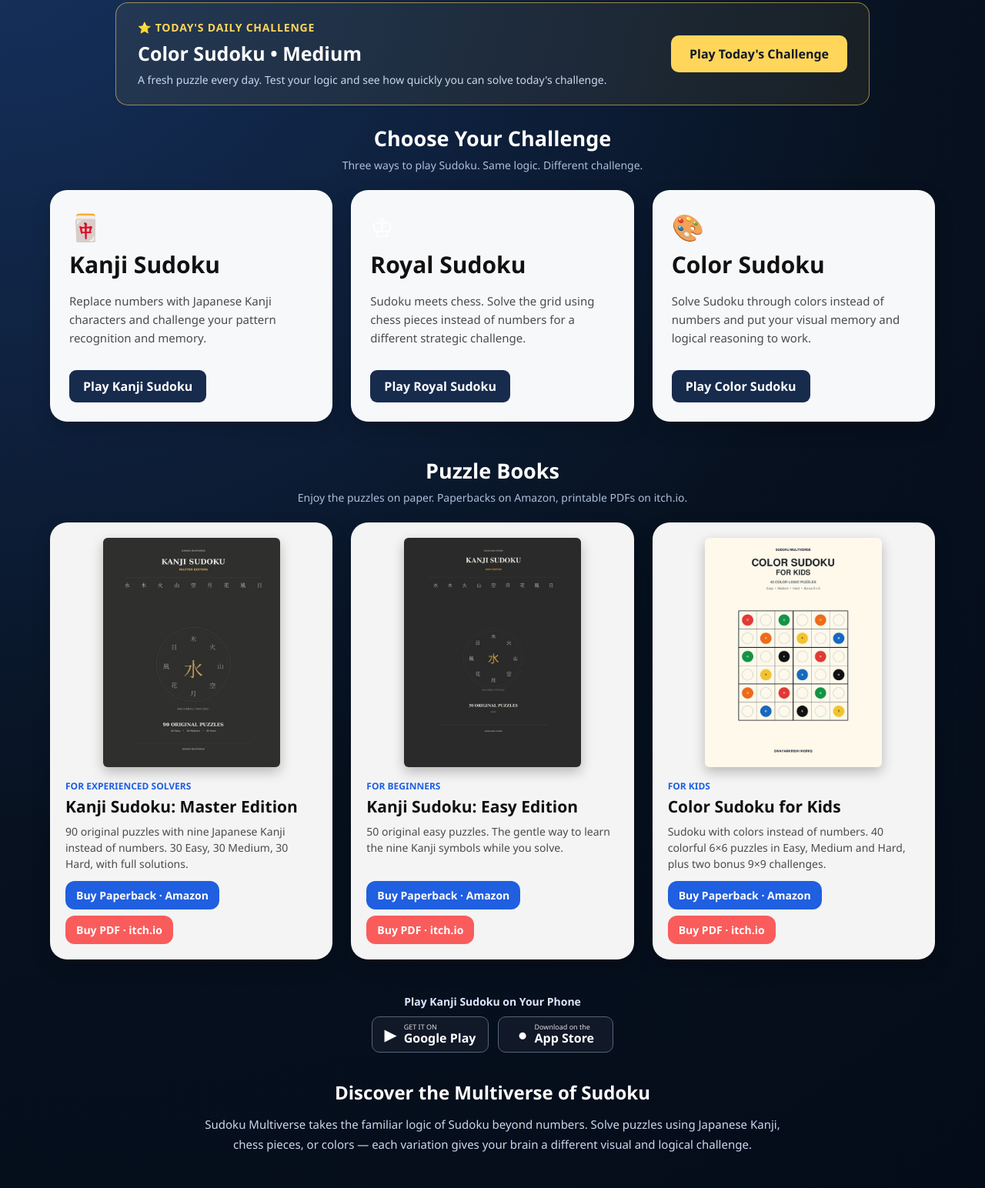
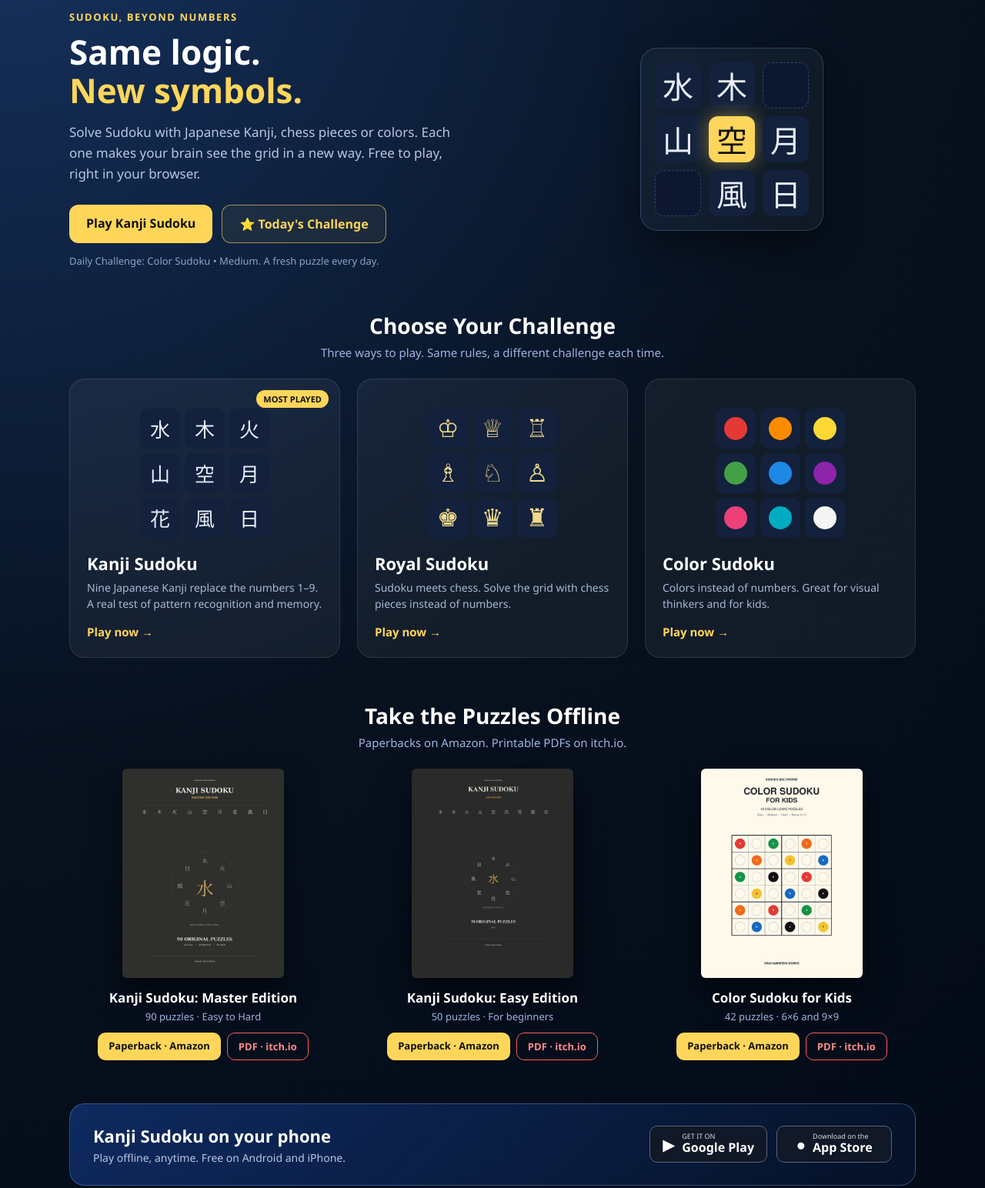
Before and after one commit to phanimkumar/kanji-sudoku, a plain HTML site: page index.html in a window 1280 px wide. Shown: the part 120-1664 px from the top of the page at 77% size. Drawn offline with Linux system fonts and the light colour scheme.

Commit message:
Add files via upload

```diff
--- a/index.html
+++ b/index.html
@@ -26,17 +26,88 @@
     gtag('config', 'G-TTLG5QWZY1');
   </script>
   <style>
-    .book-grid { display:grid; grid-template-columns:repeat(auto-fit,minmax(240px,1fr)); gap:24px; margin:0 auto 40px; }
-    .book-card { background:#f4f4f4; border-radius:22px; padding:20px; box-shadow:0 10px 24px rgba(0,0,0,0.18); display:flex; flex-direction:column; text-align:left; transition:transform .2s; }
-    .book-card:hover { transform:translateY(-5px); }
-    .book-cover { display:block; width:100%; max-width:230px; height:auto; aspect-ratio:600/776; margin:0 auto; border-radius:6px; box-shadow:0 6px 16px rgba(0,0,0,0.25); background:#ddd; }
-    .book-tag { font-size:12px; font-weight:700; color:#1f5fe0; margin:16px 0 4px; }
-    .book-card h3 { color:#111; font-size:21px; margin:0 0 8px; }
-    .book-card p { color:#4b4b4b; font-size:14px; line-height:1.5; margin:0 0 12px; flex-grow:1; }
-    .book-buttons { display:flex; flex-wrap:wrap; gap:8px; }
-    .book-buttons .play-btn { margin-top:0; font-size:14px; padding:9px 14px; }
-    .play-btn.pdf-btn { background:#fa5c5c; }
-    .play-btn.pdf-btn:hover { background:#ff7676; }
+    /* ===== HOME PAGE (v2) ===== */
+    .h-wrap { max-width:1100px; margin:0 auto; text-align:left; }
+    .h-section { margin:56px 0; }
+    .h-head { text-align:center; margin-bottom:24px; }
+    .h-head h2 { font-size:28px; margin:0 0 6px; color:#fff; }
+    .h-head p { margin:0; color:#9db5df; font-size:15px; }
+
+    /* Hero */
+    .h-hero { display:grid; grid-template-columns:1.2fr 1fr; gap:48px; align-items:center; margin:36px 0 20px; }
+    .h-eyebrow { color:#ffd65a; font-size:13px; font-weight:700; letter-spacing:.12em; }
+    .h-hero h2 { font-size:44px; line-height:1.12; margin:12px 0 16px; color:#fff; }
+    .h-hero h2 span { color:#ffd65a; }
+    .h-hero p { color:#b8c7e3; font-size:17px; line-height:1.6; margin:0 0 26px; max-width:520px; }
+    .h-cta { display:flex; flex-wrap:wrap; gap:12px; }
+    .h-btn { display:inline-block; padding:13px 22px; border-radius:12px; font-weight:700; font-size:16px; text-decoration:none; transition:transform .15s, background .15s; }
+    .h-btn:hover { transform:translateY(-2px); }
+    .h-btn-gold { background:#ffd65a; color:#111 !important; }
+    .h-btn-ghost { border:1px solid rgba(255,214,90,.6); color:#ffd65a !important; background:rgba(255,214,90,.06); }
+    .h-daily-note { margin-top:14px; font-size:13px; color:#8ea3c7; }
+
+    .h-board { display:grid; grid-template-columns:repeat(3,1fr); gap:10px; max-width:340px; margin:0 auto; padding:18px; border-radius:22px;
+               background:rgba(255,255,255,.04); border:1px solid rgba(111,177,255,.25); box-shadow:0 20px 50px rgba(0,0,0,.45); }
+    .h-board div { aspect-ratio:1; display:flex; align-items:center; justify-content:center; font-size:40px; color:#e8eefc;
+                   background:#13213d; border-radius:12px; font-family:"Yu Mincho","Hiragino Mincho ProN","Noto Serif JP",serif; }
+    .h-board .on { background:#ffd65a; color:#111; box-shadow:0 0 24px rgba(255,214,90,.45); }
+    .h-board .dim { color:transparent; background:#0d1830; border:1px dashed rgba(111,177,255,.3); }
+
+    /* Game cards */
+    .h-games { display:grid; grid-template-columns:repeat(3,1fr); gap:22px; }
+    .h-game { position:relative; display:block; text-decoration:none; border-radius:20px; padding:22px; background:rgba(255,255,255,.05);
+              border:1px solid rgba(255,255,255,.1); transition:transform .2s, border-color .2s; }
+    .h-game:hover { transform:translateY(-6px); border-color:#ffd65a; }
+    .h-badge { position:absolute; top:14px; right:14px; background:#ffd65a; color:#111; font-size:11px; font-weight:800; padding:4px 9px; border-radius:20px; }
+    .h-mini { display:grid; grid-template-columns:repeat(3,52px); gap:6px; justify-content:center; padding:16px 0 18px; }
+    .h-mini span { width:52px; height:52px; display:flex; align-items:center; justify-content:center; border-radius:10px; background:#13213d; font-size:26px; color:#e8eefc; }
+    .h-mini.kanji span { font-family:"Yu Mincho","Hiragino Mincho ProN","Noto Serif JP",serif; }
+    .h-mini.royal span { font-size:32px; color:#f3d98b; font-variant-emoji:text; font-family:"Segoe UI Symbol","DejaVu Sans",serif; }
+    .h-mini.color span i { width:30px; height:30px; border-radius:50%; display:block; }
+    .h-game h3 { color:#fff; font-size:22px; margin:0 0 6px; }
+    .h-game p { color:#a9b9d6; font-size:14px; line-height:1.55; margin:0 0 14px; }
+    .h-play { color:#ffd65a; font-weight:700; font-size:15px; }
+
+    /* Books */
+    .h-books { display:grid; grid-template-columns:repeat(3,1fr); gap:28px; }
+    .h-book { text-align:center; }
+    .h-book img { width:100%; max-width:210px; height:auto; aspect-ratio:600/776; display:block; margin:0 auto 14px; border-radius:6px;
+                  box-shadow:0 18px 40px rgba(0,0,0,.55); transition:transform .2s; }
+    .h-book a:hover img { transform:translateY(-6px) rotate(-1deg); }
+    .h-book h3 { color:#fff; font-size:17px; margin:0 0 4px; }
+    .h-book .tag { color:#9db5df; font-size:13px; margin:0 0 12px; }
+    .h-book-btns { display:flex; justify-content:center; flex-wrap:wrap; gap:8px; }
+    .h-small { padding:8px 14px; font-size:13px; border-radius:10px; font-weight:700; text-decoration:none; }
+    .h-small.amz { background:#ffd65a; color:#111 !important; }
+    .h-small.pdf { border:1px solid #fa5c5c; color:#ff8a8a !important; }
+
+    /* App band */
+    .h-app { display:flex; align-items:center; justify-content:space-between; gap:24px; flex-wrap:wrap; padding:26px 30px; border-radius:20px;
+             background:linear-gradient(135deg,rgba(31,95,224,.35),rgba(31,95,224,.08)); border:1px solid rgba(111,177,255,.35); }
+    .h-app h3 { margin:0 0 4px; font-size:22px; color:#fff; }
+    .h-app p { margin:0; color:#b8c7e3; font-size:14px; }
+    .h-app .store-buttons { margin:0; }
+
+    /* Articles */
+    .h-reads { display:grid; grid-template-columns:repeat(3,1fr); gap:18px; }
+    .h-read { display:block; text-decoration:none; padding:20px; border-radius:16px; background:rgba(255,255,255,.04); border:1px solid rgba(255,255,255,.08); transition:border-color .2s; }
+    .h-read:hover { border-color:#6fb1ff; }
+    .h-read strong { display:block; color:#fff; font-size:16px; margin-bottom:6px; }
+    .h-read span { color:#a9b9d6; font-size:14px; line-height:1.5; }
+    .h-read em { display:block; margin-top:10px; color:#6fb1ff; font-style:normal; font-weight:600; font-size:14px; }
+
+    @media (max-width:820px) {
+      .h-hero { grid-template-columns:1fr; text-align:center; gap:28px; }
+      .h-hero h2 { font-size:32px; }
+      .h-hero p { margin-left:auto; margin-right:auto; }
+      .h-cta { justify-content:center; }
+      .h-board { max-width:260px; }
+      .h-board div { font-size:30px; }
+      .h-games, .h-books, .h-reads { grid-template-columns:1fr; }
+      .h-books { gap:40px; }
+      .h-app { justify-content:center; text-align:center; }
+      .h-section { margin:44px 0; }
+    }
   </style>
 </head>
 
@@ -47,15 +118,9 @@
 
     <!-- HEADER -->
     <div class="title-container">
-      <img src="logo.png"
-           class="app-logo"
-           alt="Sudoku Multiverse logo" />
-
-      <h1 class="game-title">
-        Sudoku Multiverse
-      </h1>
+      <img src="logo.png" class="app-logo" alt="Sudoku Multiverse logo" />
+      <h1 class="game-title">Sudoku Multiverse</h1>
     </div>
-
 
     <!-- NAVIGATION -->
     <div class="nav-links">
@@ -70,329 +135,192 @@
       <a href="/history-of-sudoku.html">📜 History</a>
     </div>
 
+    <div class="h-wrap">
 
-    <!-- DAILY CHALLENGE -->
-    <section class="daily-home">
-
-      <div class="daily-home-text">
-        <span class="daily-label">⭐ TODAY'S DAILY CHALLENGE</span>
-
-        <h2>Color Sudoku • Medium</h2>
-
+      <!-- HERO -->
+      <section class="h-hero">
+        <div>
+          <div class="h-eyebrow">SUDOKU, BEYOND NUMBERS</div>
+          <h2>Same logic.<br><span>New symbols.</span></h2>
           <p>
-          A fresh puzzle every day. Test your logic and see how quickly
-          you can solve today's challenge.
+            Solve Sudoku with Japanese Kanji, chess pieces or colors. Each one makes
+            your brain see the grid in a new way. Free to play, right in your browser.
           </p>
+          <div class="h-cta">
+            <a href="/kanji.html" class="h-btn h-btn-gold">Play Kanji Sudoku</a>
+            <a href="/Color.html?daily=1" class="h-btn h-btn-ghost" onclick="trackDailyChallenge()">⭐ Today's Challenge</a>
+          </div>
+          <div class="h-daily-note">Daily Challenge: Color Sudoku • Medium. A fresh puzzle every day.</div>
         </div>
 
-      <a href="/Color.html?daily=1"
-         class="daily-play-btn"
-         onclick="trackDailyChallenge()">
-        Play Today's Challenge
-      </a>
-
+        <div class="h-board" aria-hidden="true">
+          <div>水</div><div>木</div><div class="dim">火</div>
+          <div>山</div><div class="on">空</div><div>月</div>
+          <div class="dim">花</div><div>風</div><div>日</div>
+        </div>
       </section>
 
 
-    <!-- GAME SELECTION -->
-    <section class="games-section">
+      <!-- GAMES -->
+      <section class="h-section">
+        <div class="h-head">
+          <h2>Choose Your Challenge</h2>
+          <p>Three ways to play. Same rules, a different challenge each time.</p>
+        </div>
 
-      <h2 class="section-title">Choose Your Challenge</h2>
+        <div class="h-games">
 
-      <p class="section-subtitle">
-        Three ways to play Sudoku. Same logic. Different challenge.
-      </p>
+          <a href="/kanji.html" class="h-game">
+            <span class="h-badge">MOST PLAYED</span>
+            <div class="h-mini kanji"><span>水</span><span>木</span><span>火</span><span>山</span><span>空</span><span>月</span><span>花</span><span>風</span><span>日</span></div>
+            <h3>Kanji Sudoku</h3>
+            <p>Nine Japanese Kanji replace the numbers 1–9. A real test of pattern recognition and memory.</p>
+            <span class="h-play">Play now →</span>
+          </a>
 
+          <a href="/Royal.html" class="h-game">
+            <div class="h-mini royal"><span>♔</span><span>♕</span><span>♖</span><span>♗</span><span>♘&#xFE0E;</span><span>♙</span><span>♚</span><span>♛</span><span>♜</span></div>
+            <h3>Royal Sudoku</h3>
+            <p>Sudoku meets chess. Solve the grid with chess pieces instead of numbers.</p>
+            <span class="h-play">Play now →</span>
+          </a>
 
-      <div class="game-list">
-
-        <!-- KANJI -->
-        <div class="game-card home-game-card">
-
-          <div class="game-card-icon">🀄</div>
-
-          <h3>Kanji Sudoku</h3>
-
-          <p>
-            Replace numbers with Japanese Kanji characters and challenge
-            your pattern recognition and memory.
-          </p>
-
-          <a href="/kanji.html" class="play-btn">
-            Play Kanji Sudoku
+          <a href="/Color.html" class="h-game">
+            <div class="h-mini color">
+              <span><i style="background:#e53935"></i></span><span><i style="background:#fb8c00"></i></span><span><i style="background:#fdd835"></i></span>
+              <span><i style="background:#43a047"></i></span><span><i style="background:#1e88e5"></i></span><span><i style="background:#8e24aa"></i></span>
+              <span><i style="background:#ec407a"></i></span><span><i style="background:#00acc1"></i></span><span><i style="background:#f5f5f5"></i></span>
+            </div>
+            <h3>Color Sudoku</h3>
+            <p>Colors instead of numbers. Great for visual thinkers and for kids.</p>
+            <span class="h-play">Play now →</span>
           </a>
 
         </div>
-
-
-        <!-- ROYAL -->
-        <div class="game-card home-game-card">
-
-          <div class="game-card-icon">♔</div>
-
-          <h3>Royal Sudoku</h3>
-
-          <p>
-            Sudoku meets chess. Solve the grid using chess pieces instead
-            of numbers for a different strategic challenge.
-          </p>
-
-          <a href="/Royal.html" class="play-btn">
-            Play Royal Sudoku
-          </a>
-
-        </div>
-
-
-        <!-- COLOR -->
-        <div class="game-card home-game-card">
-
-          <div class="game-card-icon">🎨</div>
-
-          <h3>Color Sudoku</h3>
-
-          <p>
-            Solve Sudoku through colors instead of numbers and put your
-            visual memory and logical reasoning to work.
-          </p>
-
-          <a href="/Color.html" class="play-btn">
-            Play Color Sudoku
-          </a>
-
-        </div>
-
-      </div>
-
       </section>
 
 
-    <!-- PUZZLE BOOKS -->
-    <section class="games-section">
+      <!-- BOOKS -->
+      <section class="h-section">
+        <div class="h-head">
+          <h2>Take the Puzzles Offline</h2>
+          <p>Paperbacks on Amazon. Printable PDFs on itch.io.</p>
+        </div>
 
-      <h2 class="section-title">Puzzle Books</h2>
+        <div class="h-books">
 
-      <p class="section-subtitle">
-        Enjoy the puzzles on paper. Paperbacks on Amazon, printable PDFs on itch.io.
-      </p>
-
-      <div class="book-grid">
-
-        <div class="book-card">
+          <div class="h-book">
             <a href="https://www.amazon.com/dp/B0HFG8KLT1" target="_blank" rel="noopener noreferrer" onclick="trackBook('kanji_master','amazon_cover')">
-            <img src="/cover-kanji-master.jpg" class="book-cover" alt="Kanji Sudoku: Master Edition cover" loading="lazy" width="600" height="776">
+              <img src="/cover-kanji-master.jpg" alt="Kanji Sudoku: Master Edition cover" loading="lazy" width="600" height="776">
             </a>
-          <div class="book-tag">FOR EXPERIENCED SOLVERS</div>
             <h3>Kanji Sudoku: Master Edition</h3>
-          <p>90 original puzzles with nine Japanese Kanji instead of numbers. 30 Easy, 30 Medium, 30 Hard, with full solutions.</p>
-          <div class="book-buttons">
-            <a href="https://www.amazon.com/dp/B0HFG8KLT1" class="play-btn" target="_blank" rel="noopener noreferrer" onclick="trackBook('kanji_master','amazon')">Buy Paperback · Amazon</a>
-            <a href="https://sudokumultiverse.itch.io/kanji-sudoku-master-edition" class="play-btn pdf-btn" target="_blank" rel="noopener noreferrer" onclick="trackBook('kanji_master','itch')">Buy PDF · itch.io</a>
+            <div class="tag">90 puzzles · Easy to Hard</div>
+            <div class="h-book-btns">
+              <a href="https://www.amazon.com/dp/B0HFG8KLT1" class="h-small amz" target="_blank" rel="noopener noreferrer" onclick="trackBook('kanji_master','amazon')">Paperback · Amazon</a>
+              <a href="https://sudokumultiverse.itch.io/kanji-sudoku-master-edition" class="h-small pdf" target="_blank" rel="noopener noreferrer" onclick="trackBook('kanji_master','itch')">PDF · itch.io</a>
             </div>
           </div>
 
-        <div class="book-card">
+          <div class="h-book">
             <a href="https://www.amazon.com/dp/B0HPQLY6QF" target="_blank" rel="noopener noreferrer" onclick="trackBook('kanji_easy','amazon_cover')">
-            <img src="/cover-kanji-easy.jpg" class="book-cover" alt="Kanji Sudoku: Easy Edition cover" loading="lazy" width="600" height="776">
+              <img src="/cover-kanji-easy.jpg" alt="Kanji Sudoku: Easy Edition cover" loading="lazy" width="600" height="776">
             </a>
-          <div class="book-tag">FOR BEGINNERS</div>
             <h3>Kanji Sudoku: Easy Edition</h3>
-          <p>50 original easy puzzles. The gentle way to learn the nine Kanji symbols while you solve.</p>
-          <div class="book-buttons">
-            <a href="https://www.amazon.com/dp/B0HPQLY6QF" class="play-btn" target="_blank" rel="noopener noreferrer" onclick="trackBook('kanji_easy','amazon')">Buy Paperback · Amazon</a>
-            <a href="https://sudokumultiverse.itch.io/kanji-sudoku-easy-volume-1" class="play-btn pdf-btn" target="_blank" rel="noopener noreferrer" onclick="trackBook('kanji_easy','itch')">Buy PDF · itch.io</a>
+            <div class="tag">50 puzzles · For beginners</div>
+            <div class="h-book-btns">
+              <a href="https://www.amazon.com/dp/B0HPQLY6QF" class="h-small amz" target="_blank" rel="noopener noreferrer" onclick="trackBook('kanji_easy','amazon')">Paperback · Amazon</a>
+              <a href="https://sudokumultiverse.itch.io/kanji-sudoku-easy-volume-1" class="h-small pdf" target="_blank" rel="noopener noreferrer" onclick="trackBook('kanji_easy','itch')">PDF · itch.io</a>
             </div>
           </div>
 
-        <div class="book-card">
+          <div class="h-book">
             <a href="https://www.amazon.com/dp/B0HFG3HRWG" target="_blank" rel="noopener noreferrer" onclick="trackBook('color_kids','amazon_cover')">
-            <img src="/cover-color-kids.jpg" class="book-cover" alt="Color Sudoku for Kids cover" loading="lazy" width="600" height="776">
+              <img src="/cover-color-kids.jpg" alt="Color Sudoku for Kids cover" loading="lazy" width="600" height="776">
             </a>
-          <div class="book-tag">FOR KIDS</div>
             <h3>Color Sudoku for Kids</h3>
-          <p>Sudoku with colors instead of numbers. 40 colorful 6×6 puzzles in Easy, Medium and Hard, plus two bonus 9×9 challenges.</p>
-          <div class="book-buttons">
-            <a href="https://www.amazon.com/dp/B0HFG3HRWG" class="play-btn" target="_blank" rel="noopener noreferrer" onclick="trackBook('color_kids','amazon')">Buy Paperback · Amazon</a>
-            <a href="https://sudokumultiverse.itch.io/color-sudoku-for-kids" class="play-btn pdf-btn" target="_blank" rel="noopener noreferrer" onclick="trackBook('color_kids','itch')">Buy PDF · itch.io</a>
+            <div class="tag">42 puzzles · 6×6 and 9×9</div>
+            <div class="h-book-btns">
+              <a href="https://www.amazon.com/dp/B0HFG3HRWG" class="h-small amz" target="_blank" rel="noopener noreferrer" onclick="trackBook('color_kids','amazon')">Paperback · Amazon</a>
+              <a href="https://sudokumultiverse.itch.io/color-sudoku-for-kids" class="h-small pdf" target="_blank" rel="noopener noreferrer" onclick="trackBook('color_kids','itch')">PDF · itch.io</a>
             </div>
           </div>
 
         </div>
-
       </section>
 
 
-    <!-- APP DOWNLOADS -->
-    <section class="app-download-section">
-
-      <div class="download-heading">
-        Play Kanji Sudoku on Your Phone
+      <!-- APP -->
+      <section class="h-section">
+        <div class="h-app">
+          <div>
+            <h3>Kanji Sudoku on your phone</h3>
+            <p>Play offline, anytime. Free on Android and iPhone.</p>
           </div>
-
           <div class="store-buttons">
-
-        <a href="https://play.google.com/store/apps/details?id=com.swayamkrushi.kanjisudoku&pcampaignid=web_share"
-           target="_blank"
-           rel="noopener noreferrer"
-           class="store-btn google-store">
-
+            <a href="https://play.google.com/store/apps/details?id=com.swayamkrushi.kanjisudoku&pcampaignid=web_share" target="_blank" rel="noopener noreferrer" class="store-btn google-store">
               <span class="store-icon">▶</span>
-
-          <span>
-            <small>GET IT ON</small>
-            <strong>Google Play</strong>
-          </span>
-
+              <span><small>GET IT ON</small><strong>Google Play</strong></span>
             </a>
-
-
-        <a href="https://apps.apple.com/pl/app/kanji-sudoku/id6764883146"
-           target="_blank"
-           rel="noopener noreferrer"
-           class="store-btn apple-store">
-
+            <a href="https://apps.apple.com/pl/app/kanji-sudoku/id6764883146" target="_blank" rel="noopener noreferrer" class="store-btn apple-store">
               <span class="store-icon">●</span>
-
-          <span>
-            <small>Download on the</small>
-            <strong>App Store</strong>
-          </span>
-
+              <span><small>Download on the</small><strong>App Store</strong></span>
             </a>
-
           </div>
-
+        </div>
       </section>
 
 
-    <!-- SHORT INTRODUCTION -->
-    <section class="home-about">
-
-      <h2>Discover the Multiverse of Sudoku</h2>
-
-      <p>
-        Sudoku Multiverse takes the familiar logic of Sudoku beyond numbers.
-        Solve puzzles using Japanese Kanji, chess pieces, or colors — each
-        variation gives your brain a different visual and logical challenge.
-      </p>
-
+      <!-- ARTICLES -->
+      <section class="h-section">
+        <div class="h-head">
+          <h2>Explore Sudoku</h2>
+          <p>Short reads to help you solve faster.</p>
+        </div>
+        <div class="h-reads">
+          <a href="/sudoku-strategy-guide.html" class="h-read">
+            <strong>🧩 Sudoku Strategy Guide</strong>
+            <span>Solving techniques, from beginner basics to advanced strategies.</span>
+            <em>Read →</em>
+          </a>
+          <a href="/memory-and-concentration.html" class="h-read">
+            <strong>🧠 Memory &amp; Concentration</strong>
+            <span>How Sudoku exercises focus, working memory and logical thinking.</span>
+            <em>Read →</em>
+          </a>
+          <a href="/history-of-sudoku.html" class="h-read">
+            <strong>📜 History of Sudoku</strong>
+            <span>How a mathematical idea became one of the world's favourite puzzles.</span>
+            <em>Read →</em>
+          </a>
+        </div>
       </section>
 
-
-    <!-- LEARNING ARTICLES -->
-    <section class="learning-section">
-
-      <h2 class="section-title">
-        Explore Sudoku
-      </h2>
-
-      <div class="feature-list">
-
-
-        <div class="feature-item">
-
-          <strong>
-            🧠 Memory & Concentration
-          </strong>
-
-          <p>
-            Explore how Sudoku exercises focus, working memory and logical
-            thinking.
-          </p>
-
-          <a href="/memory-and-concentration.html"
-             class="play-btn">
-            Read Article
-          </a>
-
     </div>
-
-
-        <div class="feature-item">
-
-          <strong>
-            📜 History of Sudoku
-          </strong>
-
-          <p>
-            Discover how Sudoku evolved from mathematical logic into one of
-            the world's most popular puzzles.
-          </p>
-
-          <a href="/history-of-sudoku.html"
-             class="play-btn">
-            Read History
-          </a>
-
-        </div>
-
-
-        <div class="feature-item">
-
-          <strong>
-            🧩 Sudoku Strategy Guide
-          </strong>
-
-          <p>
-            Learn solving techniques from beginner fundamentals through
-            advanced Sudoku strategies.
-          </p>
-
-          <a href="/sudoku-strategy-guide.html"
-             class="play-btn">
-            Strategy Guide
-          </a>
-
-        </div>
-
-
-      </div>
-
-    </section>
 
   </div>
 
 
   <!-- FOOTER -->
   <div class="footer-links">
-
-    <p class="footer-copyright">
-      © 2026 Sudoku Multiverse
-    </p>
-
+    <p class="footer-copyright">© 2026 Sudoku Multiverse</p>
     <a href="/privacy.html">Privacy Policy</a> |
     <a href="/about.html">About</a> |
     <a href="/contact.html">Contact</a> |
+    <a href="/books.html">Books</a> |
     <a href="/how-to-play.html">How to Play</a> |
     <a href="/sudoku-strategy-guide.html">Strategy Guide</a> |
     <a href="/memory-and-concentration.html">Brain Benefits</a> |
     <a href="/history-of-sudoku.html">History</a>
-
   </div>
 
 
-  <!-- DAILY CHALLENGE ANALYTICS -->
+  <!-- ANALYTICS EVENTS -->
   <script>
-
     function trackDailyChallenge() {
-
       if (typeof gtag === 'function') {
-
-        gtag('event', 'daily_challenge_click', {
-          'challenge_type': 'color',
-          'difficulty': 'medium',
-          'location': 'homepage'
-        });
-
+        gtag('event', 'daily_challenge_click', { 'challenge_type': 'color', 'difficulty': 'medium', 'location': 'homepage' });
       }
-
     }
-
-  </script>
-
-
-  <!-- BOOK CLICK ANALYTICS -->
-  <script>
     function trackBook(book, store) {
       if (typeof gtag === 'function') {
         gtag('event', 'book_click', { 'book': book, 'store': store });
```
Lines whose indentation alone changed are shown as unchanged.
